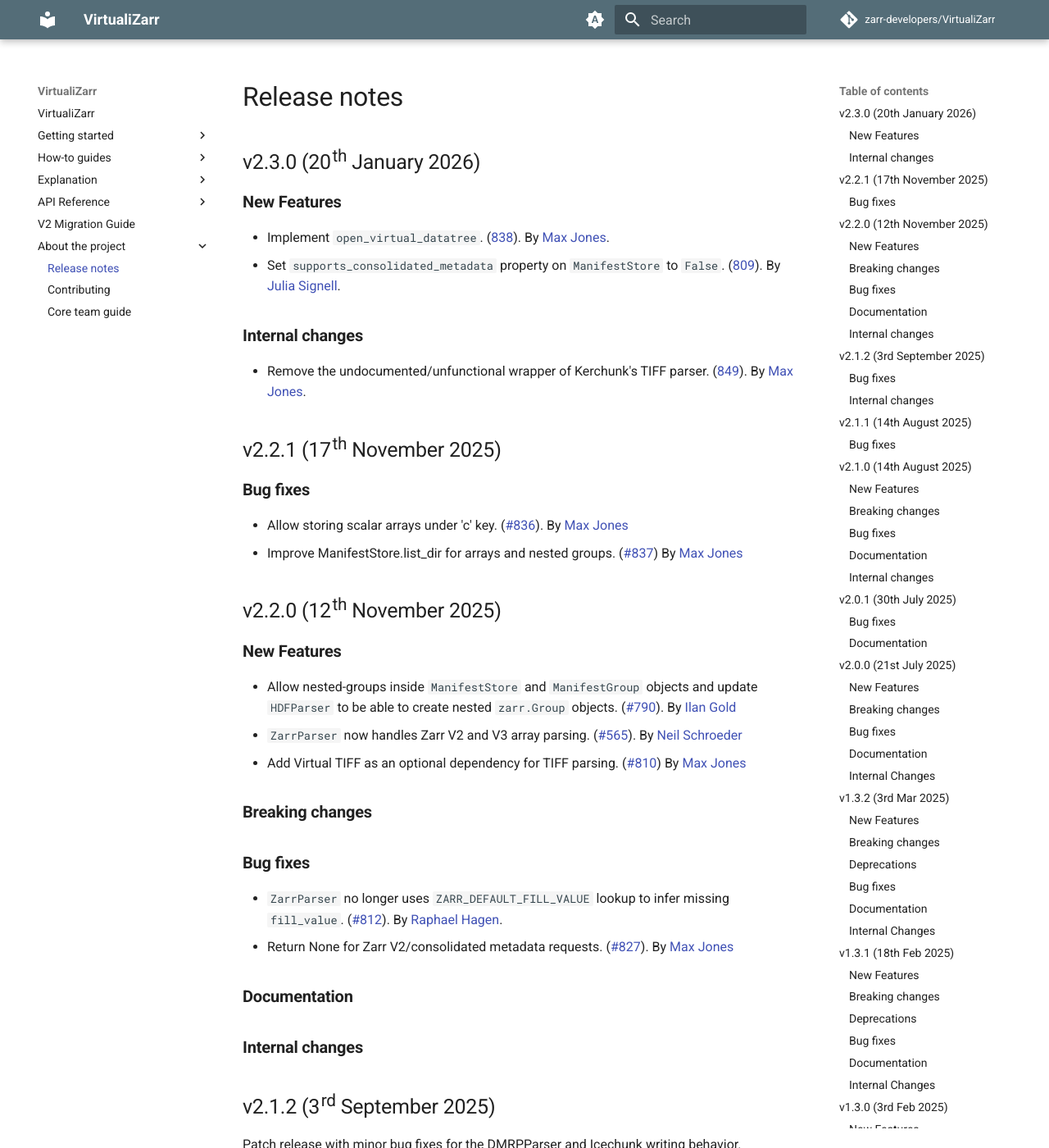
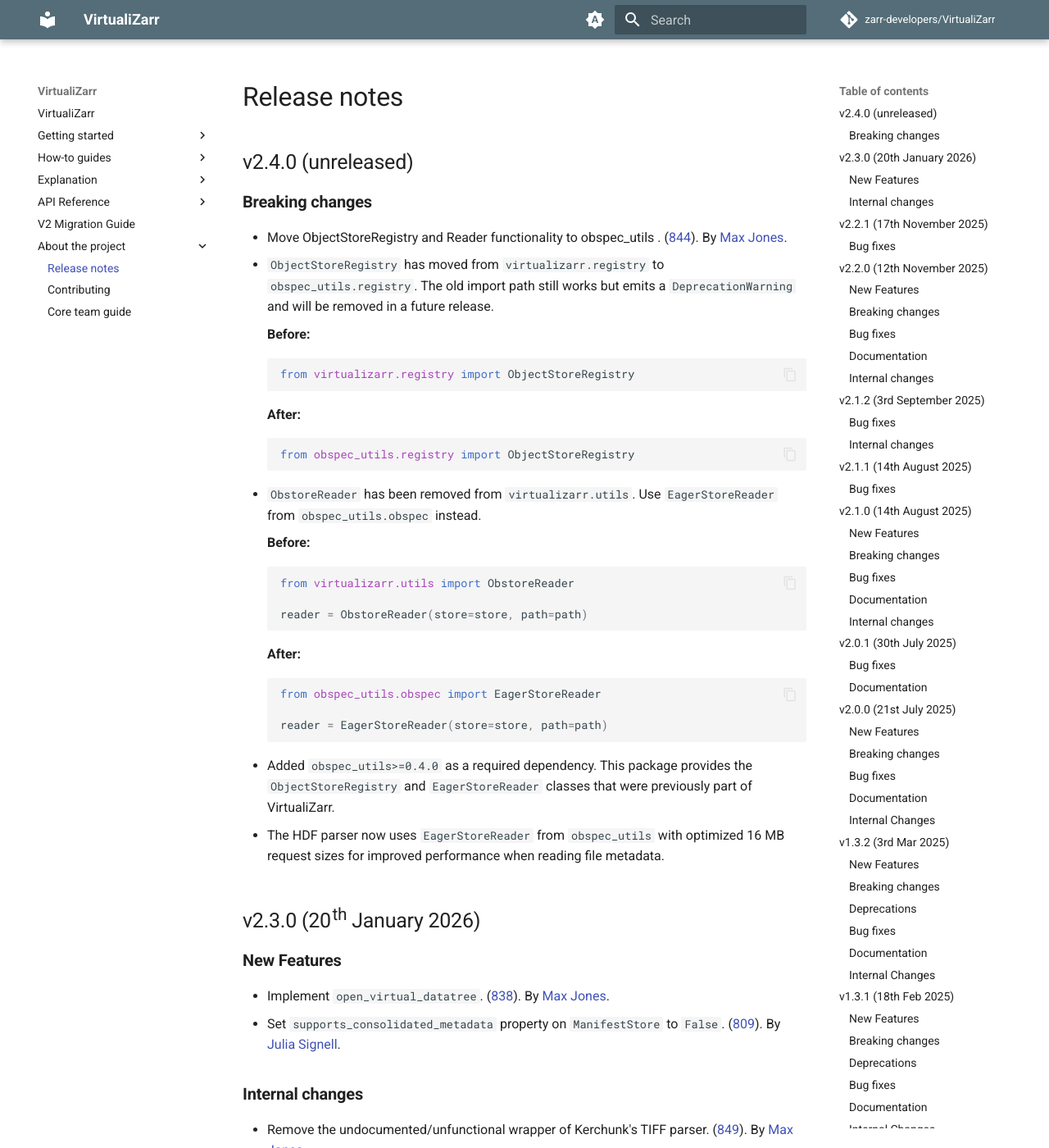
Before and after one commit to zarr-developers/VirtualiZarr, an MkDocs documentation site: the page built from docs/releases.md, in a window 1280 px wide and 1400 px high. Shown: the whole window at 82% size. Built offline with MkDocs 1.6.1 and Material for MkDocs 9.7.7, drawn with Linux system fonts in a browser that asks for light colours; comment, search, counter and statistics services are not loaded; the version menu is left out.

Commit message:
Release notes

````diff
--- a/docs/releases.md
+++ b/docs/releases.md
@@ -1,4 +1,43 @@
 # Release notes
+
+## v2.4.0 (unreleased)
+
+### Breaking changes
+
+- Move ObjectStoreRegistry and Reader functionality to obspec_utils .
+  ([844](https://github.com/zarr-developers/VirtualiZarr/pull/844)).
+  By [Max Jones](https://github.com/maxrjones).
+  - `ObjectStoreRegistry` has moved from `virtualizarr.registry` to `obspec_utils.registry`. The old import path still works but emits a `DeprecationWarning` and will be removed in a future release.
+
+    **Before:**
+    ```python
+    from virtualizarr.registry import ObjectStoreRegistry
+    ```
+
+    **After:**
+    ```python
+    from obspec_utils.registry import ObjectStoreRegistry
+    ```
+
+  - `ObstoreReader` has been removed from `virtualizarr.utils`. Use `EagerStoreReader` from `obspec_utils.obspec` instead.
+
+    **Before:**
+    ```python
+    from virtualizarr.utils import ObstoreReader
+
+    reader = ObstoreReader(store=store, path=path)
+    ```
+
+    **After:**
+    ```python
+    from obspec_utils.obspec import EagerStoreReader
+
+    reader = EagerStoreReader(store=store, path=path)
+    ```
+
+  - Added `obspec_utils>=0.4.0` as a required dependency. This package provides the `ObjectStoreRegistry` and `EagerStoreReader` classes that were previously part of VirtualiZarr.
+
+  - The HDF parser now uses `EagerStoreReader` from `obspec_utils` with optimized 16 MB request sizes for improved performance when reading file metadata.
 
 ## v2.3.0 (20th January 2026)
 
````
Also changed, not shown: 1 other file.
